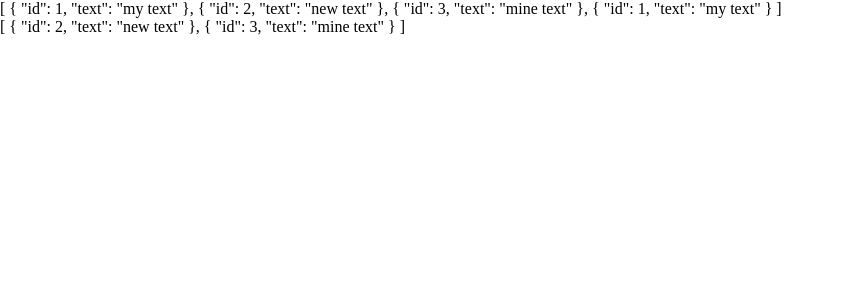
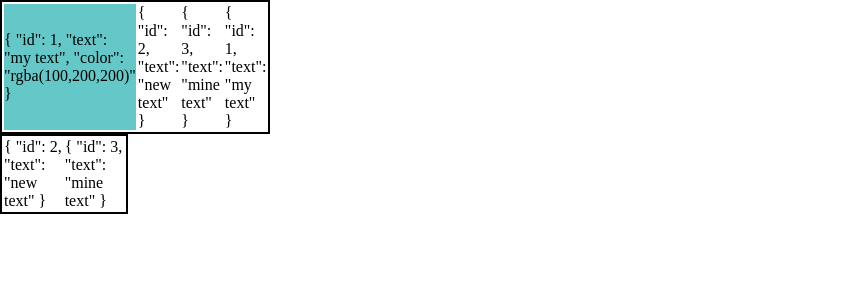
Before and after one commit to eduardBi/vueTempretureTracker, a Vue app: page / in a window 1280 px wide. Shown: the top 300 px of the page, without its empty margins (0-844 px from the left). Built offline with nearby package versions, Linux system fonts and the light colour scheme.

Commit message:
setting colors ability

```diff
--- a/src/components/HelloWorld.vue
+++ b/src/components/HelloWorld.vue
@@ -1,9 +1,9 @@
 <template>
 <div>
   <table v-for="(item,index) in splitedArray" :key="index" >
-
+        <!-- прохожу по массиву с масивами -->
         <TableRow  v-bind:oneRowArray="item"/>
-        <!-- передаю данные в таблицу-->
+        <!-- передаю данные в таблицу к дочерним компонентам-->
 
   </table>
 </div>
@@ -41,8 +41,7 @@ export default {
          this.SplitingBaseArray
       },
       mounted(){
-
-            this.SplitingBaseArray
+          this.SplitingBaseArray
       }
       ,
     data(){
@@ -51,7 +50,8 @@ export default {
 
             {
                 id:1,
-                text:'my text'
+                text:'my text',
+                color:'rgba(100,200,200)'
             },{
               id:2,
               text:'new text'
--- a/src/components/TableRow.vue
+++ b/src/components/TableRow.vue
@@ -1,6 +1,7 @@
-<template>
-
-        <div>{{oneRowArray}}</div>
+<template >
+    <tr >
+        <td v-for="(singleObject,index) in oneRowArray" v-bind:style="{'background':singleObject.color}" :key="index">{{singleObject}}</td>
+    </tr>
 
 </template>
 <script>
@@ -12,7 +13,7 @@ export default {
         }
       },props:['oneRowArray'],
       mounted(){
-            console.log(this.myFunction)
+
       }
 }
 
```
